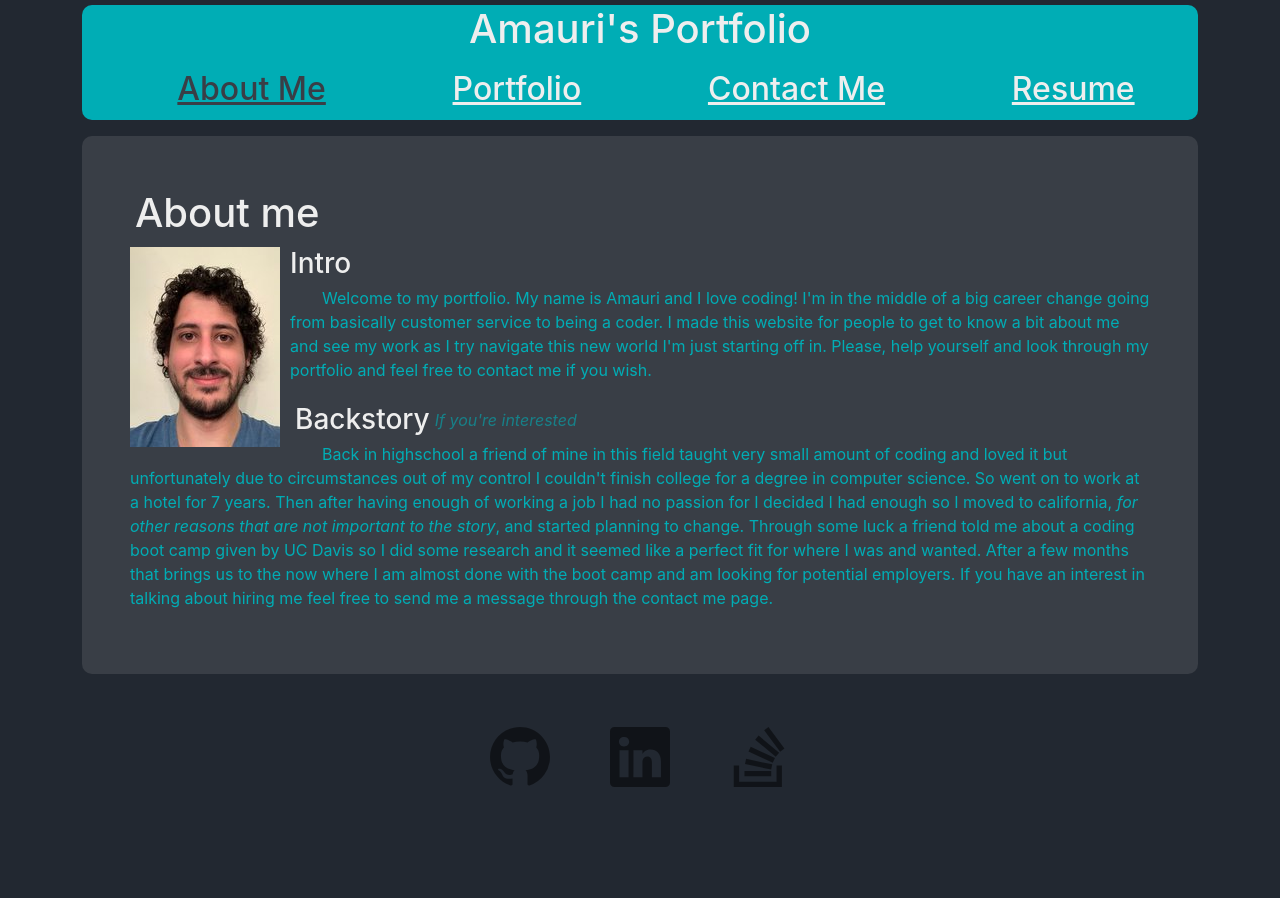
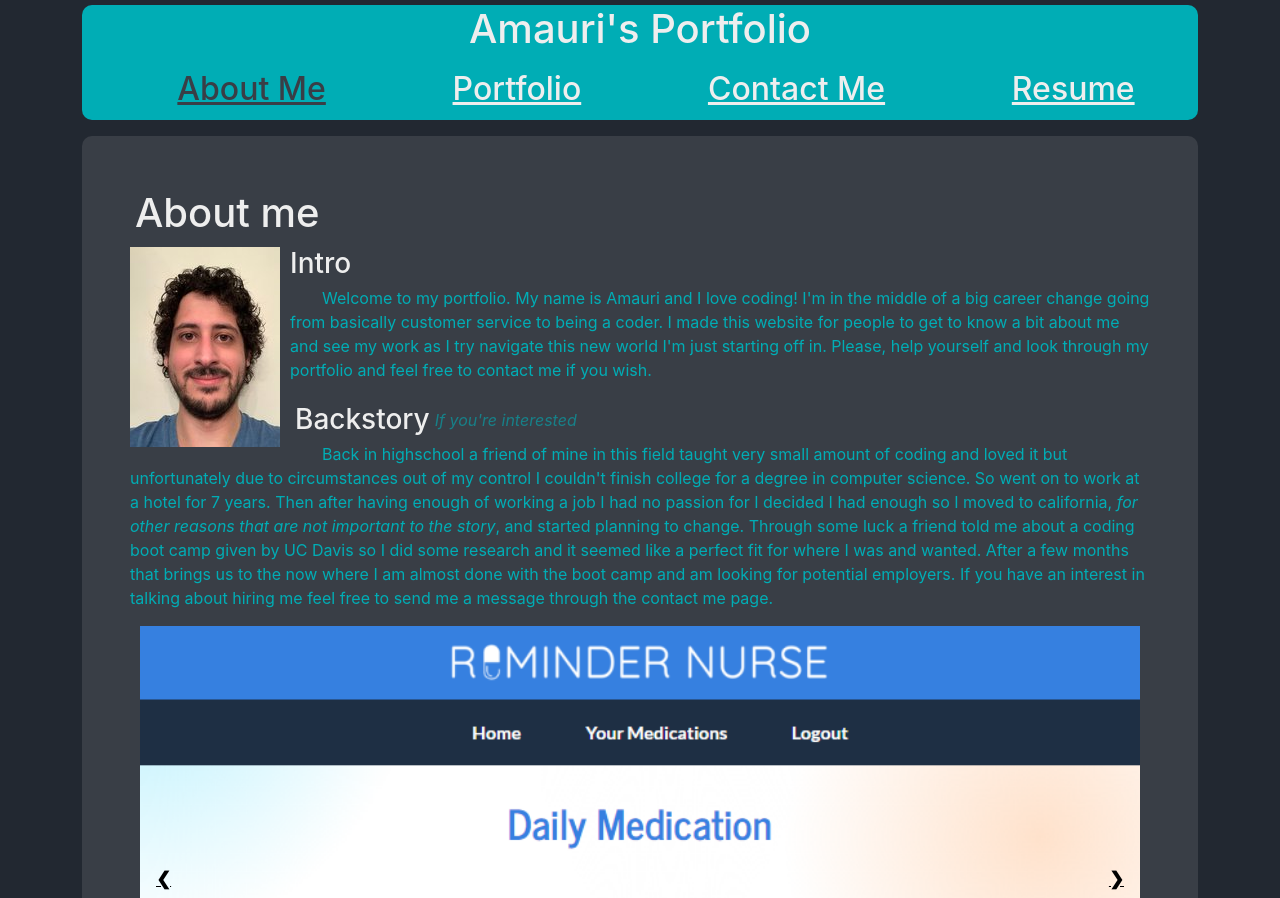
Before and after one commit to NicolasFlamel/nicolasflamel.github.io, a React (Create React App) app: page / in a window 1280 px wide. Shown: the top 898 px of the page. Before the commit the page ends 840 px from the top, so only its background shows below. Built offline with nearby package versions, Linux system fonts and the light colour scheme.

Commit message:
added slideshow on about me page

```diff
--- a/src/App.css
+++ b/src/App.css
@@ -64,6 +64,51 @@ header li .active {
   margin: auto 0;
 }
 
+.slideshow-container {
+  max-width: 1000px;
+  position: relative;
+  margin: auto;
+}
+
+.prev,
+.next {
+  cursor: pointer;
+  position: absolute;
+  top: 50%;
+  width: auto;
+  margin-top: -22px;
+  padding: 16px;
+  color: black;
+  font-weight: bold;
+  font-size: 18px;
+  transition: 0.6s ease;
+  border-radius: 0 3px 3px 0;
+  user-select: none;
+}
+
+.next {
+  right: 0;
+  border-radius: 3px 0 0 3px;
+}
+
+.prev:hover, .next:hover {
+  background-color: rgba(0,0,0,0.8);
+}
+
+/* .fade {
+  animation-name: fade;
+  animation-duration: 1.5s;
+}
+
+@keyframes fade {
+  from {
+    opacity: 0.4;
+  }
+  to {
+    opacity: 1;
+  }
+} */
+
 /* Portfolio Page */
 #portfolio li {
   position: relative;
--- /dev/null
+++ b/src/components/Slideshow.js
@@ -0,0 +1,41 @@
+import projectList from '../assets/projectList';
+import { useState } from 'react';
+
+const topThreeProjects = projectList.slice(0, 3);
+
+function Slideshow() {
+  const [slide, setSlide] = useState(0);
+
+  const slideButtonHandler = (e) => {
+    const buttonValue = e.target.className === 'next' ? 1 : -1;
+
+    if (slide + buttonValue > topThreeProjects.length - 1) setSlide(0);
+    else if (slide + buttonValue < 0) setSlide(topThreeProjects.length - 1);
+    else setSlide(slide + buttonValue);
+  };
+
+  return (
+    <div className="slideshow-container">
+      <div className="mySlides" key={topThreeProjects[slide].title}>
+        <a
+          href={topThreeProjects[slide].githubLink}
+          target="_blank"
+          rel="noreferrer"
+        >
+          <img
+            src={topThreeProjects[slide].img.src}
+            style={{ width: '100%' }}
+          />
+        </a>
+      </div>
+      <a className="prev" onClick={slideButtonHandler}>
+        &#10094;
+      </a>
+      <a className="next" onClick={slideButtonHandler}>
+        &#10095;
+      </a>
+    </div>
+  );
+}
+
+export default Slideshow;
--- a/src/components/index.js
+++ b/src/components/index.js
@@ -1,5 +1,6 @@
 import Header from './Header';
 import Footer from './Footer';
 import ProjectCard from './ProjectCard';
+import Slideshow from './Slideshow';
 
-export { Header, Footer, ProjectCard };
+export { Header, Footer, ProjectCard, Slideshow };
--- a/src/pages/About.js
+++ b/src/pages/About.js
@@ -1,4 +1,5 @@
 import { portrait } from '../assets/images';
+import { Slideshow } from '../components';
 
 function About() {
   const styles = {
@@ -49,6 +50,7 @@ function About() {
           contact me page.
         </p>
       </section>
+      <Slideshow />
     </section>
   );
 }
```
